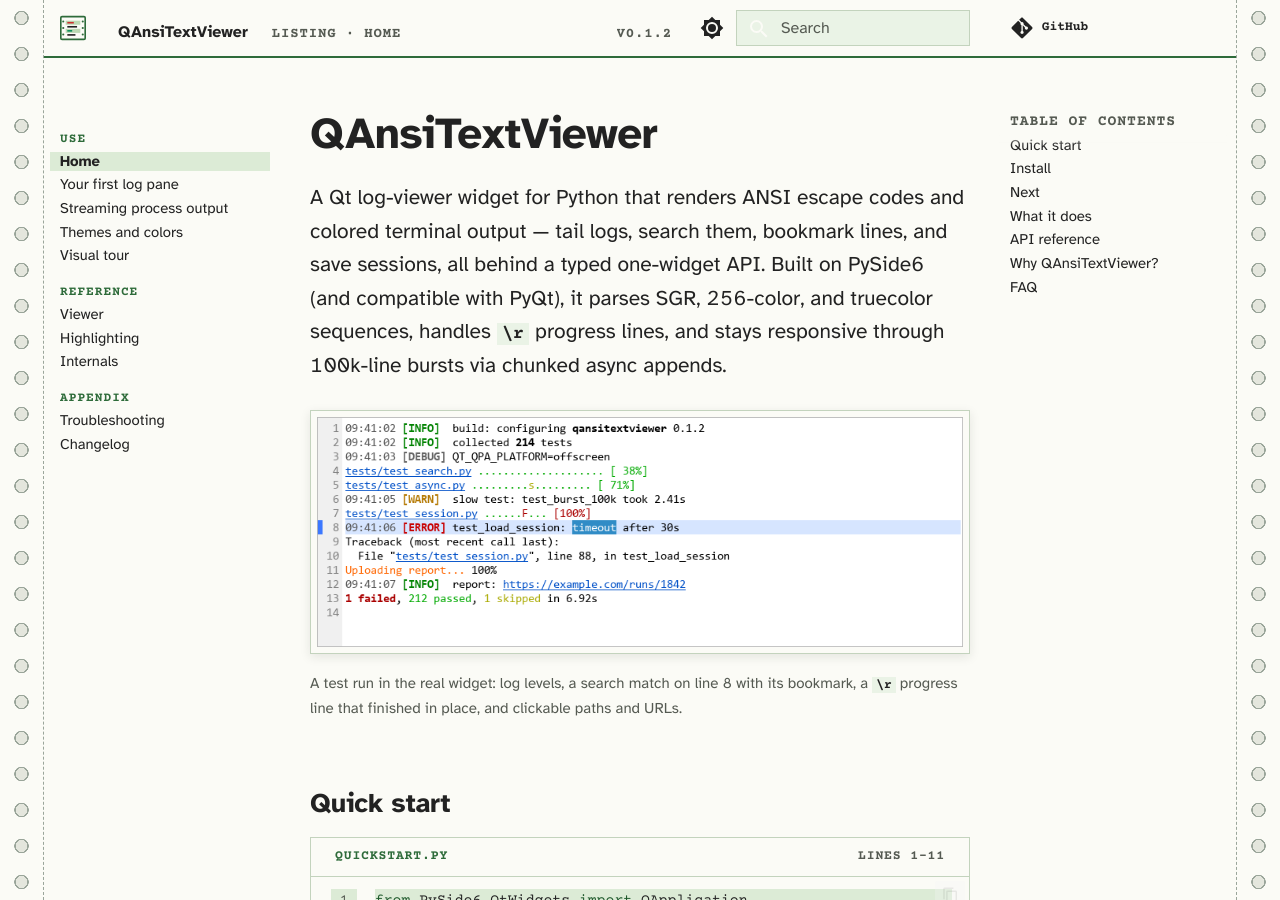
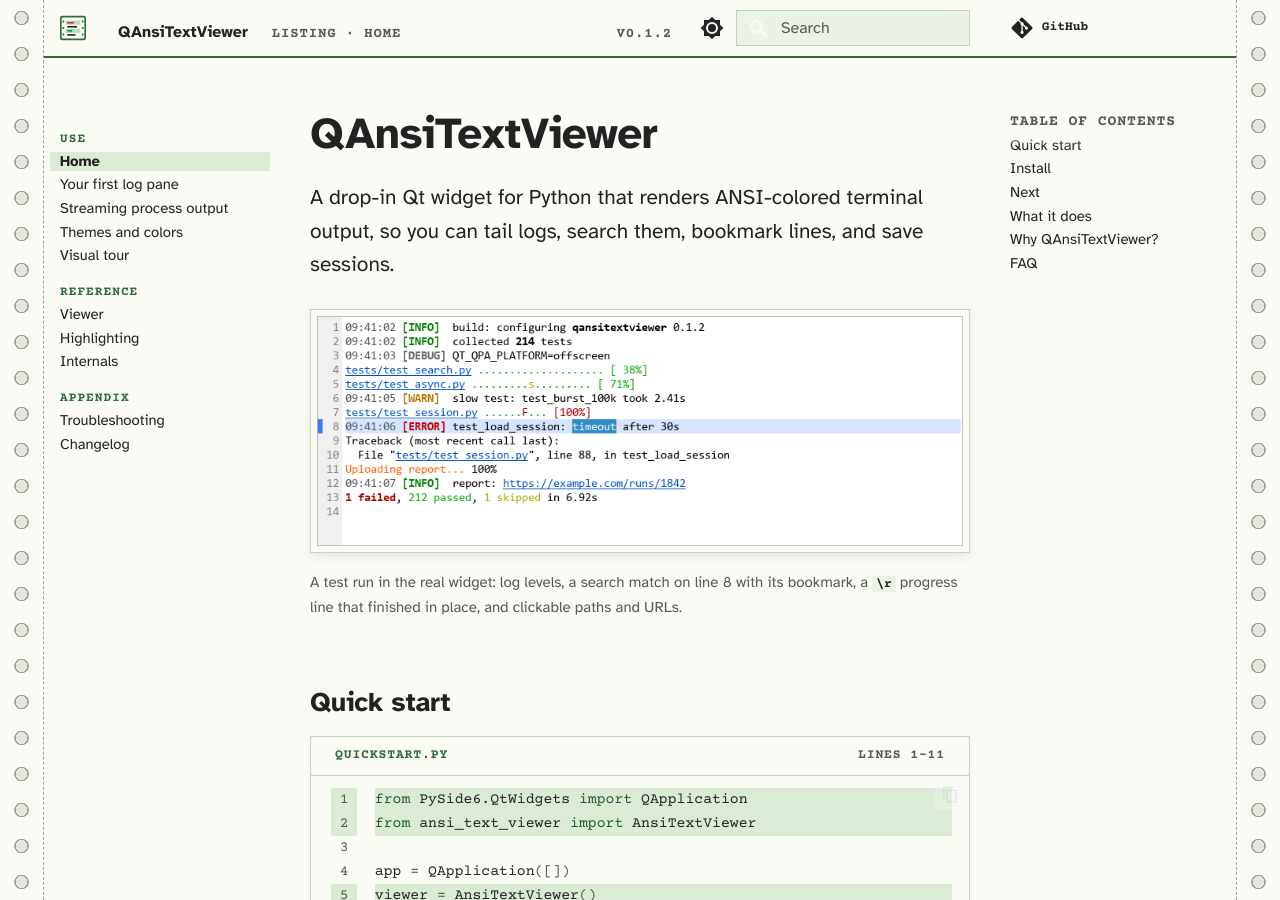
Before and after one commit to tanishq-kumar/QAnsiTextViewer, an MkDocs documentation site: the page built from docs/index.md, in a window 1280 px wide and 900 px high. Built offline with MkDocs 1.6.1 and Material for MkDocs 9.7.7, drawn with Linux system fonts in a browser that asks for light colours; comment, search, counter and statistics services are not loaded; some of the changed text lies outside the part shown.

Commit message:
docs: trim API reference noise and tighten the home page

```diff
--- a/docs/index.md
+++ b/docs/index.md
@@ -6,11 +6,8 @@
 
 # QAnsiTextViewer
 
-A Qt log-viewer widget for Python that renders ANSI escape codes and colored
-terminal output — tail logs, search them, bookmark lines, and save sessions,
-all behind a typed one-widget API. Built on PySide6 (and compatible with PyQt),
-it parses SGR, 256-color, and truecolor sequences, handles `\r` progress lines,
-and stays responsive through 100k-line bursts via chunked async appends.
+A drop-in Qt widget for Python that renders ANSI-colored terminal output, so
+you can tail logs, search them, bookmark lines, and save sessions.
 { .gb-lede }
 
 <figure class="gb-figure gb-hero" markdown>
@@ -84,7 +81,7 @@
 - [Your first log pane](guides/first-log-pane.md) Put the viewer in a window with a search box, match counter, and filter.
 - [Streaming process output](guides/streaming.md) Tail a subprocess, dump huge logs without freezing, pause and resume.
 - [Themes and colors](guides/theming.md) Light, dark, OS-following auto, plus custom ANSI palettes.
-- [Viewer API](api/viewer.md) Every method, signal, and shortcut, with examples.
+- [API reference](api/viewer.md) Every viewer method, signal, and shortcut; highlight rules and internals sit beside it under Reference.
 
 </div>
 
@@ -92,6 +89,9 @@
 
 | Feature | In short |
 | ------- | -------- |
+| **One widget** | A typed `QWidget`; every behavior has a setter/getter pair. |
+| **ANSI parsing** | SGR, 256-color, and truecolor sequences; `\r` progress lines overwrite in place. |
+| **PySide6 and PyQt** | Built on PySide6, and compatible with PyQt through the same Qt API. |
 | **Search & filter** | Highlight with regex, jump with ++f3++, hide non-matching lines. |
 | **Bookmarks** | Gutter click, list panel, next/previous navigation, saved in sessions. |
 | **Themes** | Light, dark, OS-following auto, plus custom ANSI palettes. |
@@ -101,14 +101,6 @@
     `just demo` launches the full showcase: streaming logs, progress bars,
     bookmarks, sessions, themes, and palette pickers. Prefer pictures?
     [Take the visual tour](gallery.md) — every feature annotated.
-
-## API reference
-
-| Page | Contents |
-| ---- | -------- |
-| [Viewer](api/viewer.md) | `AnsiTextViewer` — every method, with examples |
-| [Highlighting](api/highlighting.md) | `Span`, `HighlightRule`, all built-in rules |
-| [Internals](api/internals.md) | ANSI decoding, search engine, gutter |
 
 !!! warning "Untrusted logs"
     Log content is untrusted by design. Links open only on ++ctrl++ + click,
--- a/mkdocs.yml
+++ b/mkdocs.yml
@@ -83,7 +83,7 @@
           options:
             docstring_style: google
             docstring_section_style: table
-            show_source: true
+            show_source: false
             show_symbol_type_heading: true
             separate_signature: true
             merge_init_into_class: true
```
Also changed, not shown: docs/api/internals.md (+16 -0 lines), docs/api/viewer.md (+4 -11 lines), docs/guides/streaming.md (+1 -1 lines), 1 other file.
